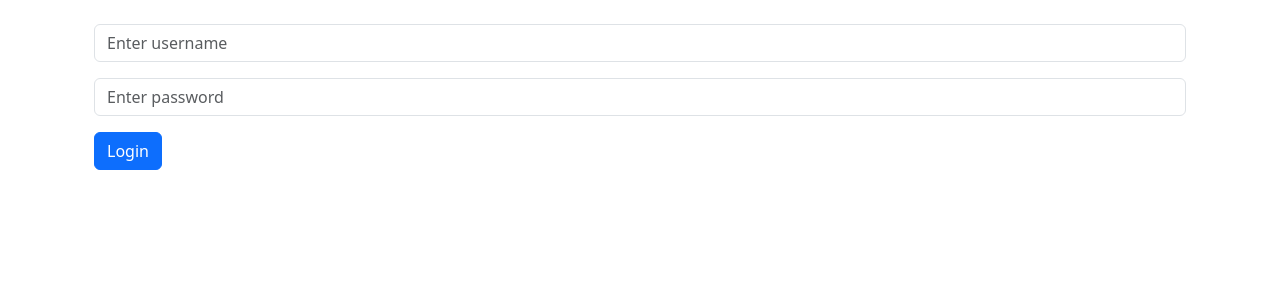
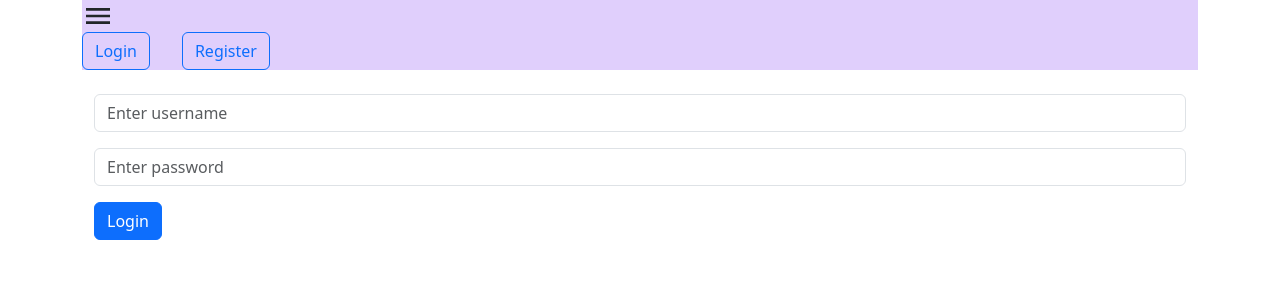
Before and after one commit to mrslvs/weather, a React (Vite) app in the folder frontend/: page / in a window 1280 px wide. Shown: the top 300 px of the page. Built offline with nearby package versions, Linux system fonts and the light colour scheme.

Commit message:
refactor header

```diff
--- a/frontend/package.json
+++ b/frontend/package.json
@@ -15,6 +15,7 @@
     "leaflet": "^1.9.4",
     "react": "^18.2.0",
     "react-dom": "^18.2.0",
+    "react-icons": "^5.2.0",
     "react-router-dom": "^6.23.0",
     "sass": "^1.75.0"
   },
--- a/frontend/src/assets/styles/index.scss
+++ b/frontend/src/assets/styles/index.scss
@@ -1,9 +1,26 @@
 $theme-colors: (
-  "primary": #23671c,
+    'primary': #23671c,
 );
 
-@import "../../../node_modules/bootstrap/scss/bootstrap";
+@import '../../../node_modules/bootstrap/scss/bootstrap';
 
 .test {
-  background-color: rgb(222, 248, 255);
+    background-color: rgb(222, 248, 255);
 }
+
+.custom-navbar {
+    // @extend .navbar;
+    background-color: $indigo-100;
+    display: flex;
+    flex-direction: column;
+}
+
+.menu-icon {
+    width: 2rem;
+    height: 2rem;
+}
+
+.mr-2 {
+    @extend .mr-2;
+    margin-right: 2rem;
+}
--- a/frontend/src/components/App.jsx
+++ b/frontend/src/components/App.jsx
@@ -2,11 +2,13 @@ import { useEffect, useState } from 'react';
 import '../assets/styles/index.scss';
 import Register from './Register';
 import Login from './Login';
+import Header from './Header';
 
 function App() {
     return (
         <>
             <div className="container">
+                <Header />
                 {/* <Register /> */}
                 <br />
                 <Login />
--- a/frontend/src/components/Header.jsx
+++ b/frontend/src/components/Header.jsx
@@ -1,11 +1,18 @@
+import { useState } from 'react';
+import { IoMdMenu } from 'react-icons/io';
+// import '../assets/styles/index.scss';
+
 const Header = () => {
+    const { selection, setSelection } = useState('login');
+
     return (
         <header>
-            <nav>
-                <button value={'Login'} />
-                <button value={'Register'} />
-                <button value={'Dashboard'} />
-                <button value={'Account'} />
+            <nav className="custom-navbar">
+                <IoMdMenu className="menu-icon" />
+                <div className="menu-dropdown">
+                    <button className="btn btn-outline-primary mr-2">Login</button>
+                    <button className="btn btn-outline-primary">Register</button>
+                </div>
             </nav>
         </header>
     );
--- a/frontend/src/components/Login.jsx
+++ b/frontend/src/components/Login.jsx
@@ -2,7 +2,6 @@ import React from 'react';
 import axiosInstance from '../api/axiosInstance';
 import useAuth from '../hooks/useAuth';
 import { useNavigate } from 'react-router-dom';
-// import "../assets/styles/index.scss";
 
 const Login = () => {
     const { user, setUser } = useAuth();
```
